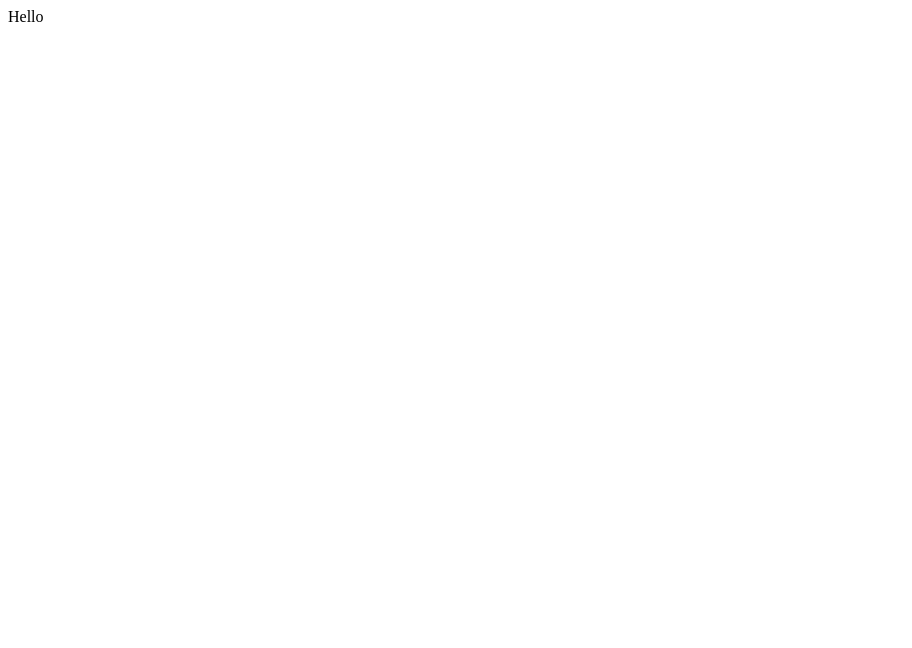
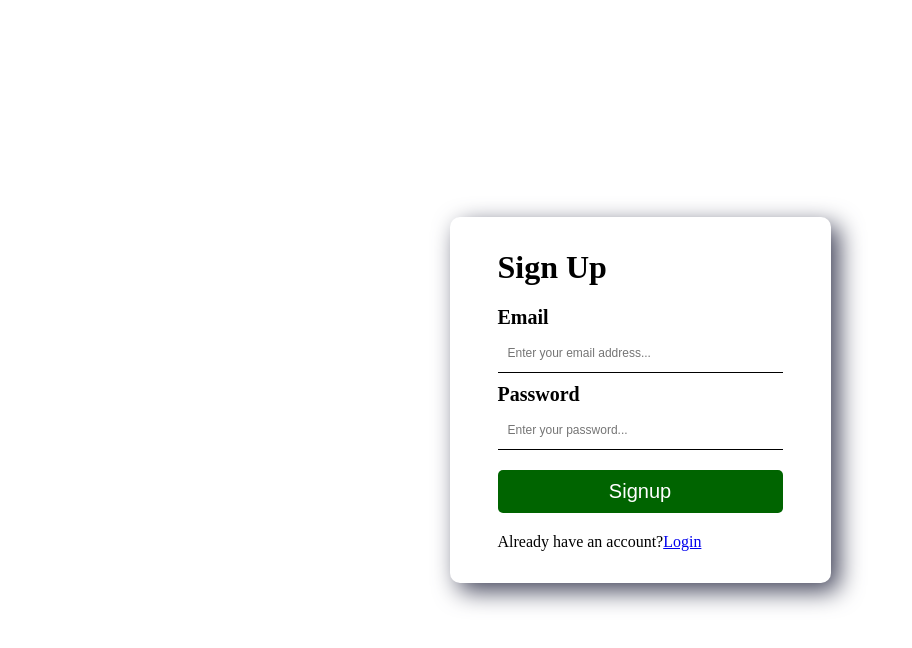
Before and after one commit to ShivamMishra828/primetrade-ai-assignment, a React (Vite) app in the folder frontend/: page /signup in a window 1280 px wide. Shown: the top 648 px of the page, without its empty margins (0-912 px from the left). Built offline with nearby package versions, Linux system fonts and the light colour scheme.

Commit message:
feat: add signup page and functionality

```diff
--- a/frontend/src/App.tsx
+++ b/frontend/src/App.tsx
@@ -1,8 +1,13 @@
+import { Route, Routes } from 'react-router-dom';
+import Signup from './pages/Signup.tsx';
+
 function App() {
     return (
-        <>
-            <div>Hello</div>
-        </>
+        <div className="App">
+            <Routes>
+                <Route path="/signup" element={<Signup />} />
+            </Routes>
+        </div>
     );
 }
 
--- /dev/null
+++ b/frontend/src/index.css
@@ -0,0 +1,72 @@
+*,
+::before,
+::after {
+    box-sizing: border-box;
+    margin: 0;
+    padding: 0;
+}
+
+label {
+    font-size: 20px;
+    font-weight: 600;
+}
+
+html,
+body {
+    height: 100%;
+    width: 100%;
+}
+
+body {
+    display: flex;
+    justify-content: center;
+    align-items: center;
+}
+
+.container {
+    background-color: #fff;
+    padding: 32px 48px;
+    border-radius: 10px;
+    width: 100%;
+    max-width: 400px;
+    box-shadow: 8px 8px 24px 0 rgba(66, 68, 90, 1);
+}
+
+.container > h1 {
+    margin-bottom: 20px;
+}
+
+.container > form {
+    display: flex;
+    flex-direction: column;
+    gap: 10px;
+}
+
+.container div {
+    display: flex;
+    flex-direction: column;
+}
+
+.container input {
+    width: 100%;
+    font-size: 20px;
+    padding: 10px;
+    border: none;
+    outline: none;
+    border-bottom: 1px solid black;
+}
+
+.container input::placeholder {
+    font-size: 12px;
+}
+
+button {
+    background-color: darkgreen;
+    border: none;
+    font-size: 20px;
+    color: white;
+    border-radius: 5px;
+    padding: 10px;
+    cursor: pointer;
+    margin: 10px 0;
+}
--- a/frontend/src/main.tsx
+++ b/frontend/src/main.tsx
@@ -1,11 +1,19 @@
 import { StrictMode } from 'react';
 import { createRoot } from 'react-dom/client';
+import { BrowserRouter } from 'react-router-dom';
+import { Toaster } from 'react-hot-toast';
 import App from './App.tsx';
-import { BrowserRouter } from 'react-router-dom';
+import './index.css';
 
 createRoot(document.getElementById('root')!).render(
     <StrictMode>
         <BrowserRouter>
+            <Toaster
+                position="top-center"
+                toastOptions={{
+                    duration: 3000,
+                }}
+            />
             <App />
         </BrowserRouter>
     </StrictMode>,
--- /dev/null
+++ b/frontend/src/pages/Signup.tsx
@@ -0,0 +1,106 @@
+import { Link, type NavigateFunction, useNavigate } from 'react-router-dom';
+import { type SyntheticEvent, useState } from 'react';
+import { handleError, handleSuccess } from '../utils.ts';
+import React from 'react';
+
+type SignupInfo = {
+    email: string;
+    password: string;
+    role: string;
+};
+
+function Signup() {
+    const [signupInfo, setSignupInfo] = useState<SignupInfo>({
+        email: '',
+        password: '',
+        role: 'user',
+    });
+
+    const navigate: NavigateFunction = useNavigate();
+
+    const handleChange = (e: React.ChangeEvent<HTMLInputElement>): void => {
+        const { name, value } = e.target;
+        setSignupInfo((prev: SignupInfo) => ({
+            ...prev,
+            [name as keyof SignupInfo]: value,
+        }));
+    };
+
+    const handleSignup = async (e: SyntheticEvent): Promise<void> => {
+        e.preventDefault();
+        const { email, password } = signupInfo;
+        if (!email || !password) {
+            return handleError('Email and password is required');
+        }
+
+        try {
+            const url = 'http://localhost:3000/api/v1/auth/signup';
+            const response = await fetch(url, {
+                method: 'POST',
+                headers: {
+                    'Content-Type': 'application/json',
+                },
+                body: JSON.stringify(signupInfo),
+            });
+
+            const result = await response.json();
+
+            if (response.ok) {
+                handleSuccess(result?.success.message);
+                setTimeout((): void => {
+                    navigate('/login');
+                }, 1000);
+            } else {
+                if (result.error.code === 'VALIDATION_ERROR') {
+                    handleError(result.error?.details[0].message);
+                } else {
+                    handleError(result.error?.message);
+                }
+            }
+        } catch (err: unknown) {
+            if (err instanceof Error) {
+                handleError(err.message);
+            } else {
+                handleError('Something went wrong');
+            }
+        }
+    };
+
+    return (
+        <div className="container">
+            <h1>Sign Up</h1>
+            <form onSubmit={handleSignup}>
+                <div>
+                    <label htmlFor="email">Email</label>
+                    <input
+                        type="email"
+                        name="email"
+                        id="email"
+                        autoFocus
+                        placeholder="Enter your email address..."
+                        value={signupInfo.email}
+                        onChange={handleChange}
+                    />
+                </div>
+                <div>
+                    <label htmlFor="password">Password</label>
+                    <input
+                        type="password"
+                        name="password"
+                        id="password"
+                        placeholder="Enter your password..."
+                        value={signupInfo.password}
+                        onChange={handleChange}
+                    />
+                </div>
+                <button type="submit">Signup</button>
+                <span>
+                    Already have an account?
+                    <Link to={'/login'}>Login</Link>
+                </span>
+            </form>
+        </div>
+    );
+}
+
+export default Signup;
--- /dev/null
+++ b/frontend/src/utils.ts
@@ -0,0 +1,9 @@
+import toast from 'react-hot-toast';
+
+export const handleSuccess = (msg: string): void => {
+    toast.success(msg);
+};
+
+export const handleError = (msg: string): void => {
+    toast.error(msg);
+};
```
